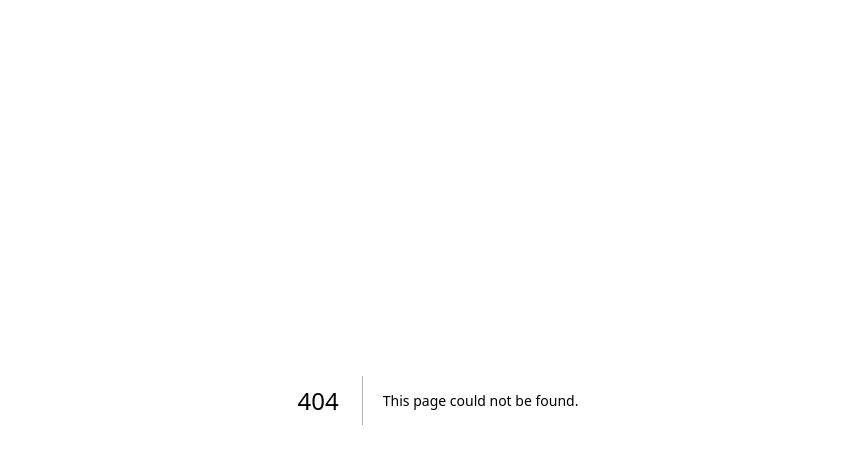
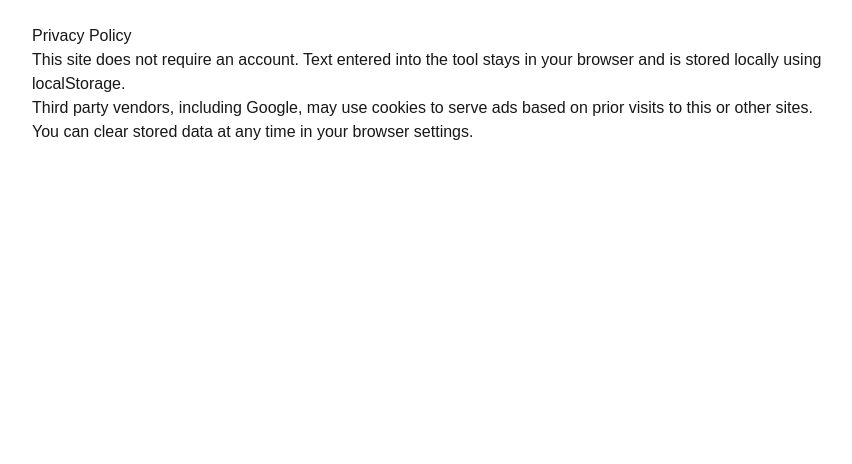
Before and after one commit to raiderj77/text-converter, a Next.js app: page /privacy in a window 1280 px wide. Before the commit this address had no page. Shown: the top 464 px of the page, without its empty margins (202-1054 px from the left). Built offline with nearby package versions, Linux system fonts and the light colour scheme.

Commit message:
Add about privacy and terms pages

```diff
--- /dev/null
+++ b/app/about/page.tsx
@@ -0,0 +1,18 @@
+export default function AboutPage() {
+  return (
+    <main style={{ padding: 24, maxWidth: 860, margin: "0 auto" }}>
+      <h1>About</h1>
+      <p>
+        Text Case Converter is a fast utility for converting text into common
+        formats such as uppercase, lowercase, title case, camelCase,
+        snake_case, and kebab-case.
+      </p>
+      <p>
+        The tool is built to stay simple, fast, and distraction free.
+      </p>
+      <p>
+        Contact: add your email here later.
+      </p>
+    </main>
+  );
+}
--- /dev/null
+++ b/app/privacy/page.tsx
@@ -0,0 +1,18 @@
+export default function PrivacyPage() {
+  return (
+    <main style={{ padding: 24, maxWidth: 860, margin: "0 auto" }}>
+      <h1>Privacy Policy</h1>
+      <p>
+        This site does not require an account. Text entered into the tool stays
+        in your browser and is stored locally using localStorage.
+      </p>
+      <p>
+        Third party vendors, including Google, may use cookies to serve ads
+        based on prior visits to this or other sites.
+      </p>
+      <p>
+        You can clear stored data at any time in your browser settings.
+      </p>
+    </main>
+  );
+}
--- /dev/null
+++ b/app/terms/page.tsx
@@ -0,0 +1,14 @@
+export default function TermsPage() {
+  return (
+    <main style={{ padding: 24, maxWidth: 860, margin: "0 auto" }}>
+      <h1>Terms</h1>
+      <p>
+        This tool is provided as is. You are responsible for how you use the
+        output.
+      </p>
+      <p>
+        The site owner is not responsible for damages resulting from use.
+      </p>
+    </main>
+  );
+}
```
